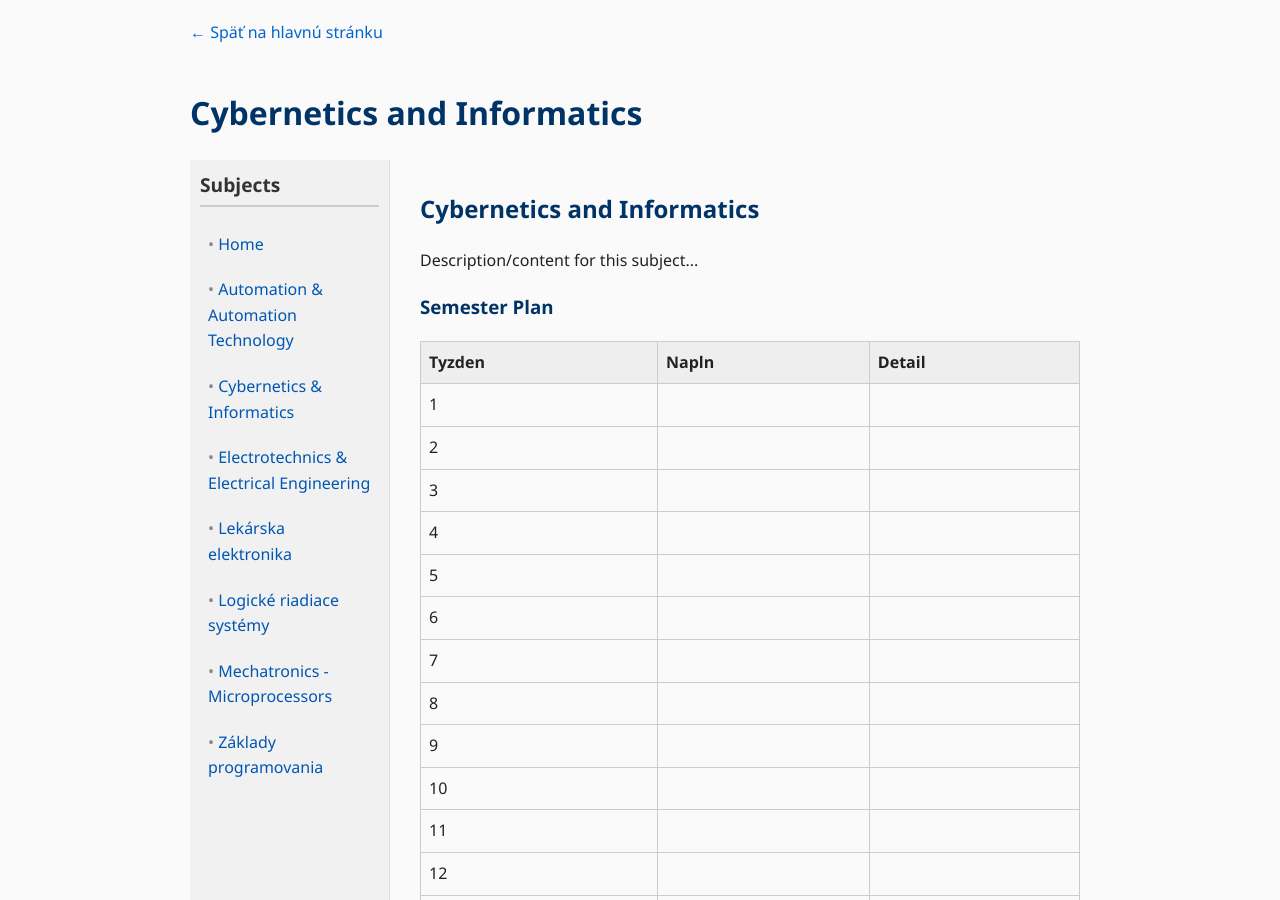
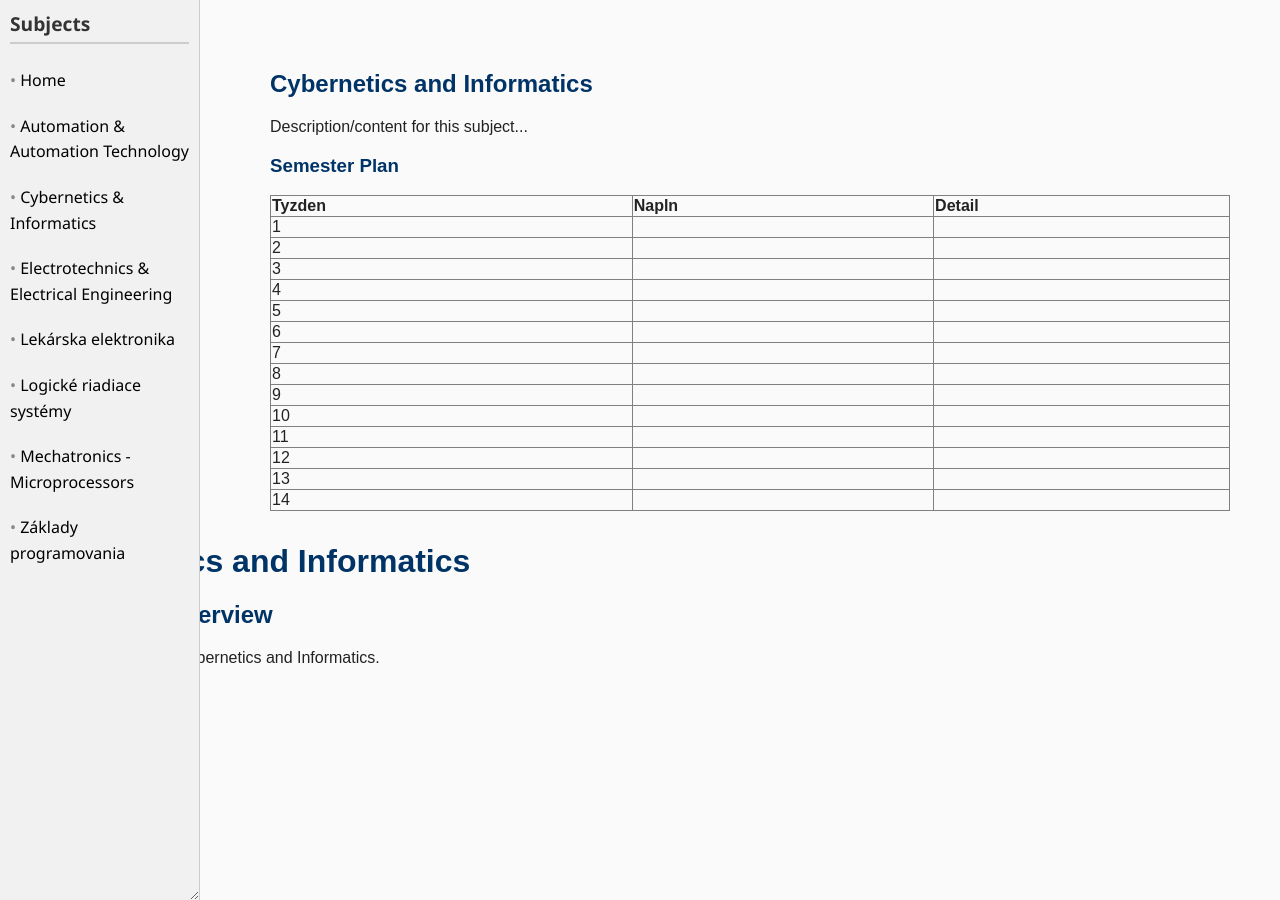
Before and after one commit to robertrakay/vyucba, a Jekyll site: the page built from Cybernetics_and_Informatics/index.md, in a window 1280 px wide and 900 px high. Built offline with Jekyll 4.4.1, drawn with Linux system fonts in a browser that asks for light colours.

Commit message:
Update subject.html

```diff
--- a/_layouts/subject.html
+++ b/_layouts/subject.html
@@ -1,54 +1,105 @@
-<!DOCTYPE html>
-<html lang="sk">
-<head>
-  <meta charset="UTF-8">
-  <title>{{ page.title }}</title>
-
-  <!-- Prepojenie na vlastný štýl -->
-  <link rel="stylesheet" href="{{ '/assets/style.css' | relative_url }}">
+---
+layout: default
+---
 
 <style>
-    /* Markdown štýly pre čitateľnosť */
-    body {
-      font-family: "Segoe UI", Roboto, sans-serif;
-      line-height: 1.6;
-      margin: 0;
-      padding: 0;
-      background: #fafafa;
-      color: #222;
+  /* --- Sidebar --- */
+  #side-panel {
+    position: fixed;
+    top: 0;
+    left: 0;
+    bottom: 0;
+    width: 250px;
+    background: #f8f9fa;
+    padding: 10px;
+    box-sizing: border-box;
+    border-right: 1px solid #ccc;
+    overflow-y: auto;
+    resize: horizontal;
+    min-width: 150px;
+    max-width: 400px;
   }
-    h1, h2, h3 { color: #003366; }
-    table { border-collapse: collapse; width: 100%; margin: 1em 0; }
-    th, td { border: 1px solid #ccc; padding: 8px; text-align: left; }
-    th { background: #eee; }
-    a { color: #0066cc; text-decoration: none; }
-    a:hover { text-decoration: underline; }
-    pre, code {
-      background: #f0f0f0;
-      border-radius: 4px;
-      padding: 4px 6px;
-      font-family: Consolas, monospace;
+
+  #resizer {
+    position: absolute;
+    top: 0;
+    right: 0;
+    width: 5px;
+    cursor: ew-resize;
+    background: transparent;
   }
-    .back-link {
-      display: inline-block;
-      margin-bottom: 20px;
+
+  #main-content {
+    transition: margin-left 0.2s ease;
+    padding: 20px;
+    min-height: 100vh;
+  }
+
+  @media (max-width: 768px) {
+    #side-panel {
+      position: relative;
+      width: 100%;
+      max-width: none;
+      border-right: none;
+      border-bottom: 1px solid #ccc;
+      resize: none;
+    }
+    #main-content {
+      margin-left: 0 !important;
+    }
   }
 </style>
-</head>
 
-<body>
-  <div style="padding:20px;max-width:900px;margin:auto;">
+{% if page.show_sidebar %}
+  <div id="side-panel">
+    <h3>Subjects</h3>
+    <ul style="list-style:none; padding:0;">
+      <li><a href="{{ '/' | relative_url }}">🏠 Home</a></li>
+      <li><a href="{{ '/Automation_and_automation_technology/' | relative_url }}">Automation & Automation Technology</a></li>
+      <li><a href="{{ '/Cybernetics_and_Informatics/' | relative_url }}">Cybernetics & Informatics</a></li>
+      <li><a href="{{ '/Electrotechnics_and_electrical_engineering/' | relative_url }}">Electrotechnics & Electrical Engineering</a></li>
+      <li><a href="{{ '/Lekárska_elektronika/' | relative_url }}">Lekárska elektronika</a></li>
+      <li><a href="{{ '/Logické_riadiace_systémy/' | relative_url }}">Logické riadiace systémy</a></li>
+      <li><a href="{{ '/Mechatronics_-_Microprocessors/' | relative_url }}">Mechatronics - Microprocessors</a></li>
+      <li><a href="{{ '/Základy_programovania_-_Programming_Technics/' | relative_url }}">Základy programovania</a></li>
+      <li><a href="{{ '/Projektová_Dokumentácia/' | relative_url }}">Projektová dokumentácia</a></li>
+      <li><a href="{{ '/Digitalizácia_Priemyslu/' | relative_url }}">Digitalizácia Priemyslu</a></li>
+      <li><a href="{{ '/Prostriedky_Priemyselnej_Automatizácie/' | relative_url }}">Prostiedky Priemyselnej Automatizacie</a></li>
+      <li><a href="{{ '/Bezpečnostné_Systémy/' | relative_url }}">Bezpečnostné Systémy</a></li>
+      <li><a href="{{ '/Extra/' | relative_url }}">Extra</a></li>
+    </ul>
+    <div id="resizer"></div>
+  </div>
+{% endif %}
 
-    <!-- odkaz späť domov -->
-    <div class="back-link">
-      <a href="{{ '/' | relative_url }}">← Späť na hlavnú stránku</a>
+<div id="main-content" style="margin-left:{% if page.show_sidebar %}260px{% else %}0{% endif %};">
+  {{ content }}
 </div>
 
-    <!-- názov stránky -->
-    <h1>{{ page.title }}</h1>
+<script>
+  document.addEventListener("DOMContentLoaded", function () {
+    const sidebar = document.getElementById("side-panel");
+    const resizer = document.getElementById("resizer");
+    const mainContent = document.getElementById("main-content");
+    let isResizing = false;
 
-    <!-- markdown obsah -->
-    {{ content }}
-  </div>
-</body>
-</html>
+    if (resizer && sidebar && mainContent) {
+      resizer.addEventListener("mousedown", function (e) {
+        isResizing = true;
+        document.body.style.cursor = "ew-resize";
+      });
+
+      window.addEventListener("mousemove", function (e) {
+        if (!isResizing) return;
+        const newWidth = Math.min(Math.max(e.clientX, 150), 400);
+        sidebar.style.width = newWidth + "px";
+        mainContent.style.marginLeft = newWidth + 10 + "px";
+      });
+
+      window.addEventListener("mouseup", function () {
+        isResizing = false;
+        document.body.style.cursor = "default";
+      });
+    }
+  });
+</script>
```
Lines whose indentation alone changed are shown as unchanged.
